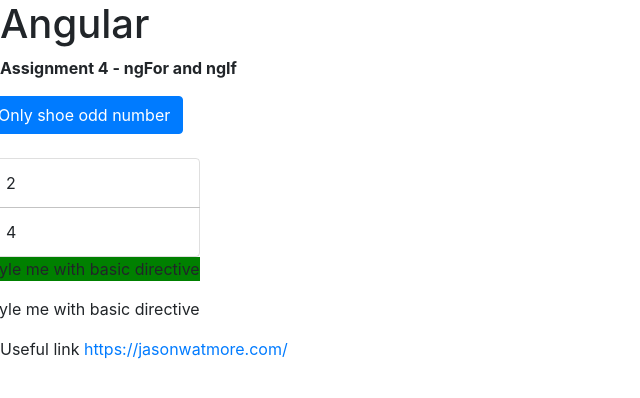
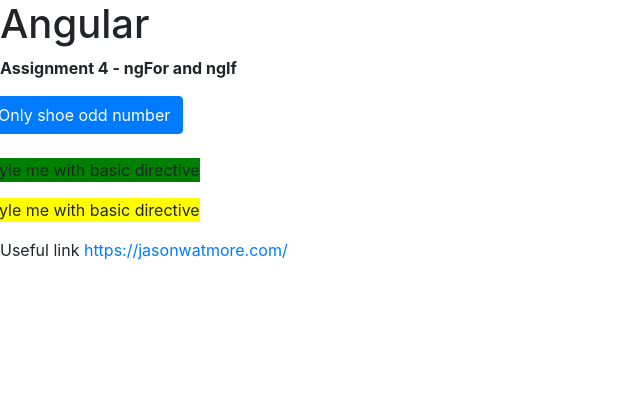
Before and after one commit to saraang/angular-assignment-all, an Angular app: page / in a window 1280 px wide. Shown: the top 398 px of the page, without its empty margins (0-640 px from the left). Built offline with nearby package versions, Linux system fonts and the light colour scheme.

Commit message:
3 files modified, 1 added

```diff
--- a/src/app/app.module.ts
+++ b/src/app/app.module.ts
@@ -9,10 +9,11 @@
 import { Assignment4Component } from './assignment4/assignment4.component';
 import { BasicHightlightDirective } from './basic-hightlight/basic-hightlight.directive';
 import { BetterHightlightDirective } from './better-hightlight/better-hightlight.directive';
+import { UnlessDirective } from './unless.directive';
 
 @NgModule({
   imports:      [ BrowserModule, FormsModule ],
-  declarations: [ AppComponent, Assignment1Component, Assignment2Component, Assignment3Component, Assignment4Component, BasicHightlightDirective, BetterHightlightDirective ],
+  declarations: [ AppComponent, Assignment1Component, Assignment2Component, Assignment3Component, Assignment4Component, BasicHightlightDirective, BetterHightlightDirective, UnlessDirective ],
   bootstrap:    [ AppComponent ]
 })
 export class AppModule { }
--- a/src/app/assignment4/assignment4.component.html
+++ b/src/app/assignment4/assignment4.component.html
@@ -15,7 +15,26 @@
           {{odd}}
         </li>
       </div>
-      <div *ngIf="!onlyOdd">
+<!--      <div *ngIf="!onlyOdd">
+        <li class="list-group-item"
+        [ngClass]="{odd: even % 2 !==0}"
+        [ngStyle]="{backgroundColor: even % 2 !== 0 ? 'yellow':'transparent'}"
+        *ngFor="let even of evenNumbers">
+          {{even}}
+        </li>
+      </div>
+      <ng-template [ngIf]="!onlyOdd">
+        <div>
+          <li class="list-group-item"
+            [ngClass]="{odd: even % 2 !==0}"
+            [ngStyle]="{backgroundColor: even % 2 !== 0 ? 'yellow':'transparent'}"
+            *ngFor="let even of evenNumbers">
+              {{even}}
+            </li>
+        </div>
+      </ng-template>-->
+
+      <div *appUnless="!onlyOdd">
         <li class="list-group-item"
         [ngClass]="{odd: even % 2 !==0}"
         [ngStyle]="{backgroundColor: even % 2 !== 0 ? 'yellow':'transparent'}"
@@ -25,7 +44,7 @@
       </div>
     </ul>
     <p appBasicHightlight>style me with basic directive</p>
-    <p appBetterHightlight>style me with basic directive</p>
+    <p appBetterHightlight [defaultColor]="'yellow'" [highlightColor]="'red'">style me with basic directive</p>
   </div>
 </div>
 Useful link
--- a/src/app/better-hightlight/better-hightlight.directive.ts
+++ b/src/app/better-hightlight/better-hightlight.directive.ts
@@ -3,29 +3,34 @@
         Renderer2,
         ElementRef,
         HostListener,
-        HostBinding } from '@angular/core';
+        HostBinding,
+        Input } from '@angular/core';
 
 @Directive({
   selector: '[appBetterHightlight]'
 })
 export class BetterHightlightDirective implements OnInit {
 
-  @HostBinding('style.backgroundColor') backgroundColor: string = 'transparent';
+  @Input() defaultColor: string = 'transparent';
+  @Input() highlightColor: string = 'blue';
+
+  @HostBinding('style.backgroundColor') backgroundColor: string;
 
   constructor(private elementRef: ElementRef, private renderer: Renderer2) { }
 
   ngOnInit(){
+    this.backgroundColor = this.defaultColor;
     //this.renderer.setStyle(this.elementRef.nativeElement,'background-color', 'blue', false, false);
   }
 
   @HostListener('mouseenter') mouseover(eventData: Event){
     //this.renderer.setStyle(this.elementRef.nativeElement,'background-color', 'blue', false, false);
-    this.backgroundColor = 'blue';
+    this.backgroundColor = this.highlightColor;
   }
 
   @HostListener('mouseleave') mouseleave(eventData: Event){
     //this.renderer.setStyle(this.elementRef.nativeElement,'background-color', 'transparent', false, false);
-    this.backgroundColor = 'transparent';
+    this.backgroundColor = this.defaultColor;
   }
 
 }
--- /dev/null
+++ b/src/app/unless.directive.ts
@@ -0,0 +1,18 @@
+import { Directive, Input, TemplateRef,ViewContainerRef } from '@angular/core';
+
+@Directive({
+  selector: '[appUnless]'
+})
+export class UnlessDirective {
+
+  @Input() set appUnless(value: boolean) {
+    if(!value){
+      this.vcRef.createEmbeddedView(this.tamplateRef);
+    }else{
+      this.vcRef.clear();
+    }
+  }
+
+  constructor(private tamplateRef: TemplateRef<any>, private vcRef: ViewContainerRef) { }
+
+}
```
